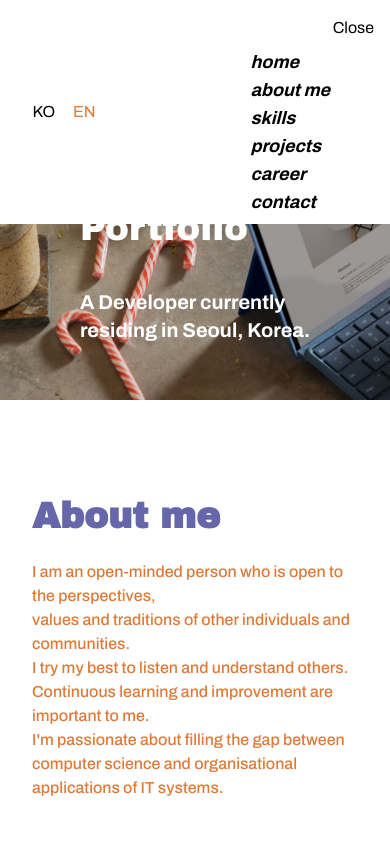
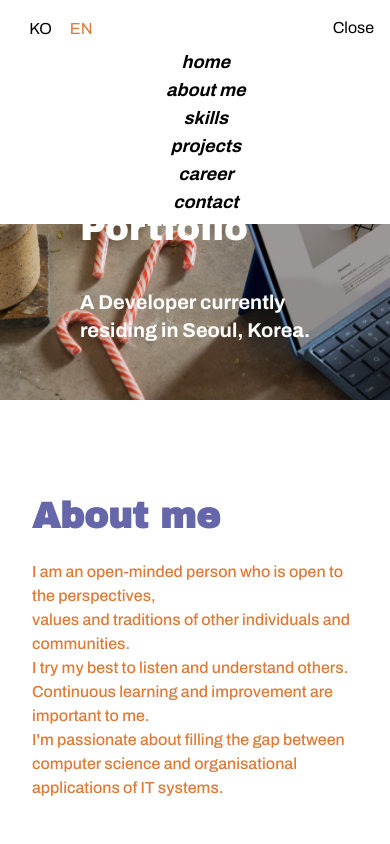
Before and after one commit to april-jiyeon-kim/april-portfolio, a Next.js app: page / in a window 390 px wide. Both pictures are taken after a click on the button "Menu". Shown: the top 844 px of the page. Built offline with nearby package versions, Linux system fonts and the light colour scheme.

Commit message:
style: place mobile language button on top

```diff
--- a/app/components/Language.tsx
+++ b/app/components/Language.tsx
@@ -10,7 +10,7 @@ const Language: React.FC<{}> = () => {
   };
 
   return (
-    <>
+    <div className="absolute flex items-center justify-center top-2 md:static">
       {languages.map(({ text, code }, index) => (
         <button
           type="button"
@@ -25,7 +25,7 @@ const Language: React.FC<{}> = () => {
           {text}
         </button>
       ))}
-    </>
+    </div>
   );
 };
 
--- a/app/components/Navigation.tsx
+++ b/app/components/Navigation.tsx
@@ -103,7 +103,7 @@ const Navigation: React.FC<Navigationprops> = ({}) => {
         <ul
           className={`mt-10 md:mt-0 flex-col md:flex-row flex justify-end text-lg font-bold ${
             isNavbarDark ? "md:text-black" : " md:text-white "
-          } ${isMobileMenuOpen ? "flex" : "hidden md:flex"}`}
+          } ${isMobileMenuOpen ? "flex w-full text-center" : "hidden md:flex"}`}
         >
           <NavItem menu="home" to="" onClick={handleHomeClick} />
           <NavItem
```
